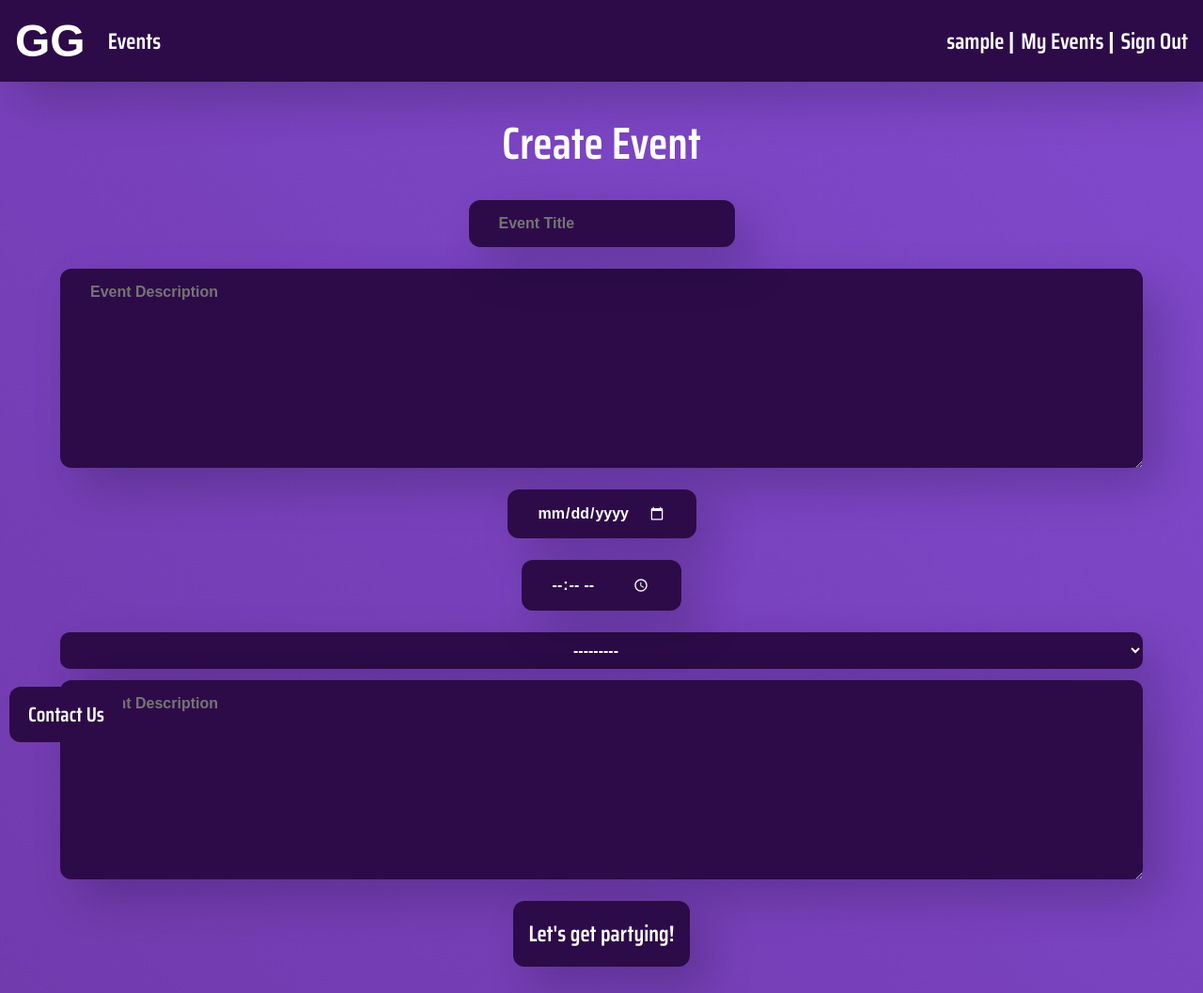
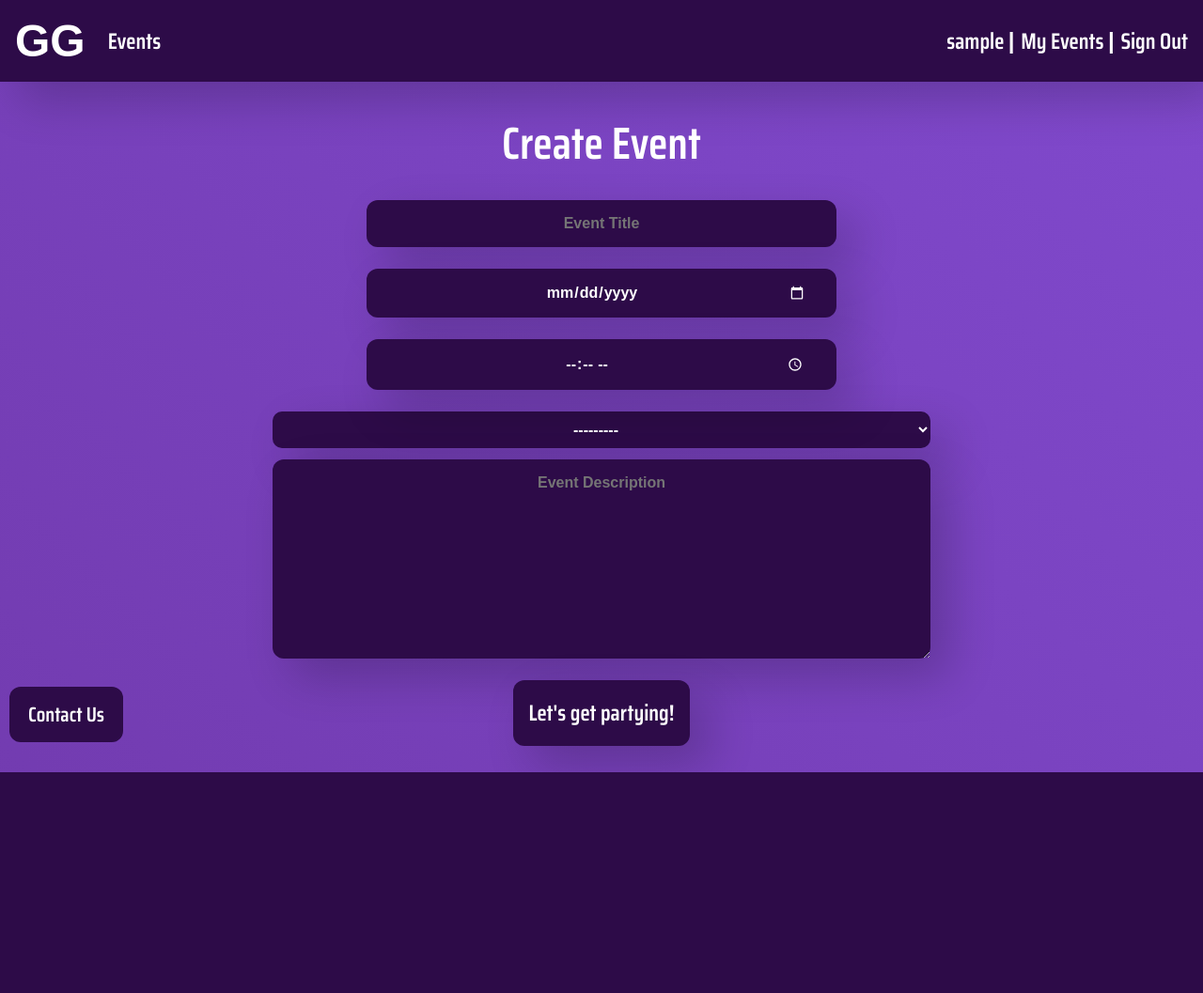
Before and after one commit to robertbrj/glasgowgaffs, a Django app: page /glasgowgaffsapp/create/ in a window 1280 px wide. Shown: the whole page at 94% size. After the commit the page ends 822 px from the top, so only its background shows below. Run offline with Django 3.2, Linux system fonts and the light colour scheme; the visitor is signed in with stand-in values (Sample User, id 1); data that the repository does not hold is empty; some web fonts are replaced.

Commit message:
create page extra styling

```diff
--- a/static/styles/create.css
+++ b/static/styles/create.css
@@ -37,8 +37,12 @@ select {
     border: none;
     color: white;
     box-shadow: 20px 20px 50px rgba(0, 0, 0, 0.2);
+    min-width: 500px;
+    max-width: 700px;
+    margin-left: auto;
+    margin-right: auto;
+    text-align: center;
 }
-
 
 #create-button {
     font-family: 'Saira Condensed', sans-serif;
--- a/templates/glasgowgaffsapp/create.html
+++ b/templates/glasgowgaffsapp/create.html
@@ -11,10 +11,6 @@
 
     <div class="form-group">
         {{ form.title }}
-    </div>
-
-    <div class="form-group">
-        {{ form.description }}
     </div>
 
     <div class="form-group">
```
